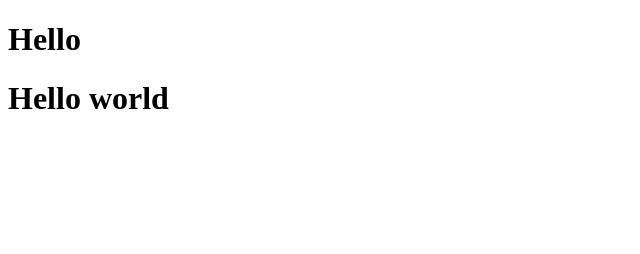
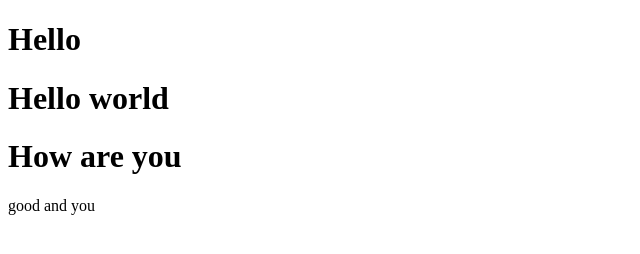
Before and after one commit to prynskaf/johnson-09-git-training, a plain HTML site: page index.html in a window 1280 px wide. Shown: the whole page, without its empty margins (0-640 px from the left). Drawn offline with Linux system fonts and the light colour scheme.

Commit message:
this is commit

```diff
--- a/index.html
+++ b/index.html
@@ -9,5 +9,7 @@
 <body>
     <h1>Hello</h1>
     <h1>Hello world</h1>
+    <h1>How are you</h1>
+    <p>good and you </p>
 </body>
 </html>
```
